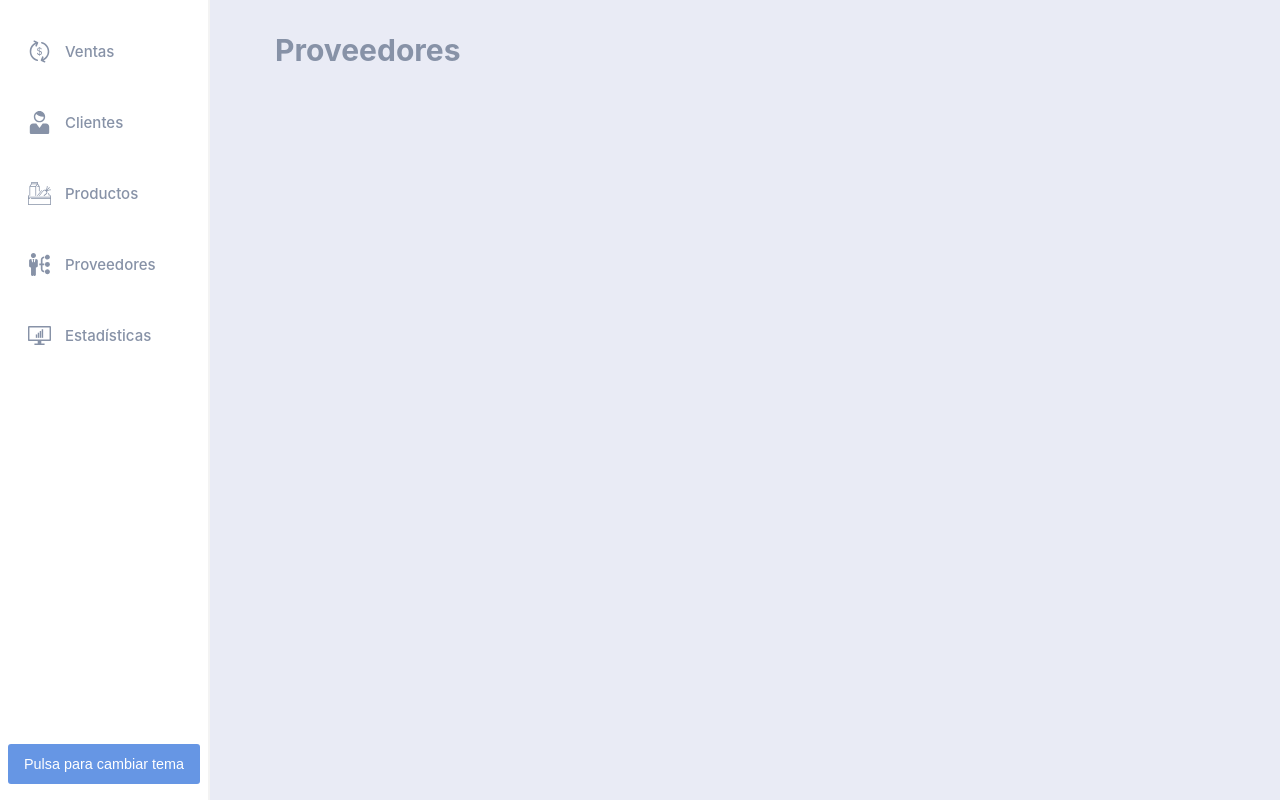
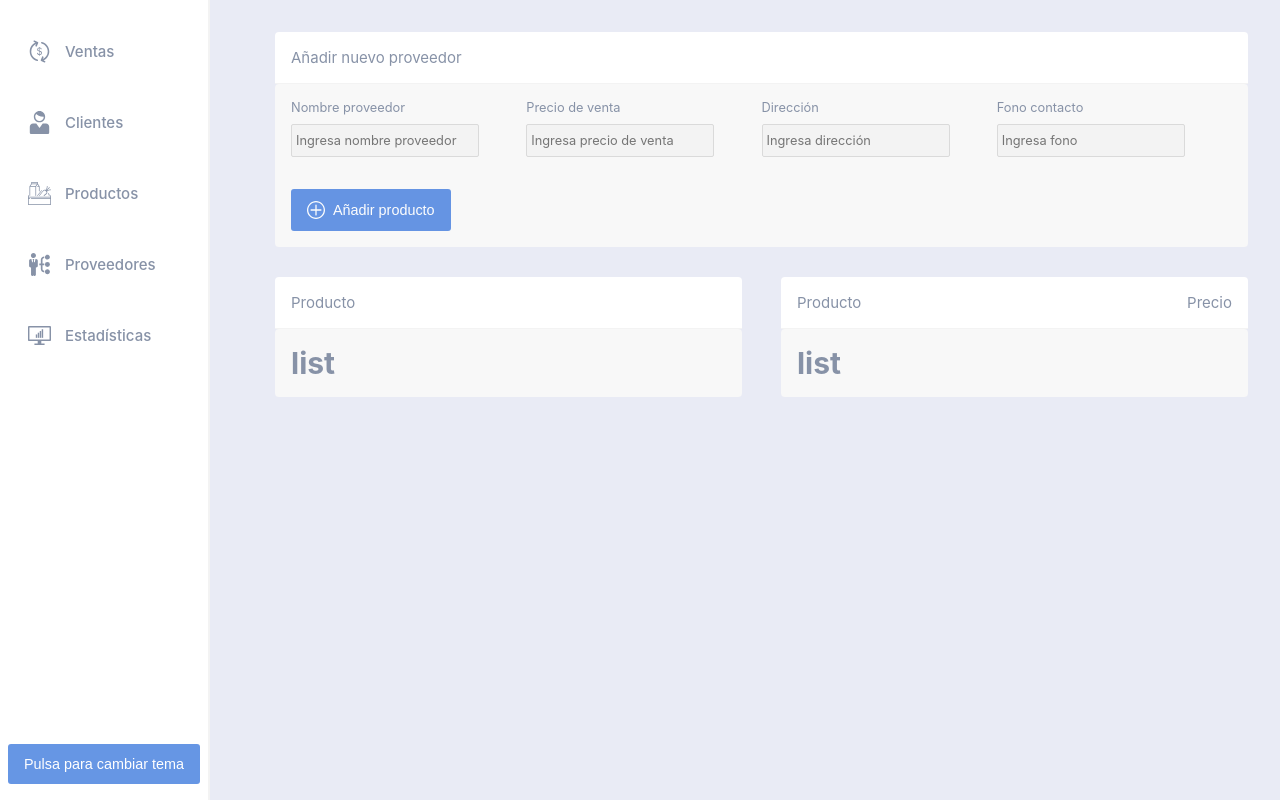
Before and after one commit to Chrossu/Yuyitos, a React (Create React App) app: page /proveedores in a window 1280 px wide. Built offline with nearby package versions, Linux system fonts and the light colour scheme; sample sign-in values are in the browser's storage.

Commit message:
Created main structure of provider form

```diff
--- a/package.json
+++ b/package.json
@@ -22,6 +22,7 @@
     "redux": "^4.0.5",
     "redux-devtools-extension": "^2.13.8",
     "redux-thunk": "^2.3.0",
+    "react-table": "^6.8.6",
     "styled-components": "^5.1.0",
     "typescript": "^3.7.5"
   },
--- /dev/null
+++ b/src/layout/providers/addProvider/AddProvider.tsx
@@ -0,0 +1,20 @@
+import * as React from 'react'
+import ProviderDataForm from './providerDataForm.tsx'
+import ProviderItemsForm from './providerItemsForm.tsx'
+
+import { } from './addProvider.style'
+
+interface ComponentProps {
+
+}
+
+const AddProvider: React.FC<ComponentProps> = props => {
+  return (
+    <>
+      <ProviderDataForm />
+      <ProviderItemsForm />
+    </>
+  )
+}
+
+export default AddProvider
--- /dev/null
+++ b/src/layout/providers/addProvider/addProvider.style.tsx
@@ -0,0 +1,5 @@
+import styled from 'styled-components'
+
+export const Styled = styled.div`
+
+`
--- /dev/null
+++ b/src/layout/providers/addProvider/index.tsx
@@ -0,0 +1,3 @@
+import AddProvider from './AddProvider'
+
+export default AddProvider
--- /dev/null
+++ b/src/layout/providers/addProvider/providerDataForm.tsx/ProviderDataForm.tsx
@@ -0,0 +1,42 @@
+import React from 'react'
+
+// import { } from './addProvider.style'
+
+import { ReactComponent as AddSVG } from 'layout/svg-repo/add.svg'
+import CardContainer from 'components/cards/cardContainer/CardContainer'
+import Input from 'components/inputs/input/Input'
+import FlexContainer from 'components/cards/flexContainer/FlexContainer'
+import Button from 'components/buttons/button/Button'
+
+interface ComponentProps {
+
+}
+
+const AddProvider: React.FC<ComponentProps> = props => {
+  return (
+    <>
+      <CardContainer header>
+        Añadir nuevo proveedor
+      </CardContainer>
+      <CardContainer flexDirection='column'>
+        <FlexContainer>
+          <FlexContainer width='25%'>
+            <Input id='productName' label='Nombre proveedor' placeholder='Ingresa nombre proveedor' width='80%' />
+          </FlexContainer>
+          <FlexContainer width='25%'>
+            <Input id='sellPrice' label='Precio de venta' placeholder='Ingresa precio de venta' width='80%' />
+          </FlexContainer>
+          <FlexContainer width='25%'>
+            <Input id='sellPrice' label='Dirección' placeholder='Ingresa dirección' width='80%' />
+          </FlexContainer>
+          <FlexContainer width='25%'>
+            <Input id='sellPrice' label='Fono contacto' placeholder='Ingresa fono' width='80%' />
+          </FlexContainer>
+        </FlexContainer>
+        <Button svg={<AddSVG />} color='primary' margin='2rem 0 0' width='fit-content'>Añadir producto</Button>
+      </CardContainer>
+    </>
+  )
+}
+
+export default AddProvider
--- /dev/null
+++ b/src/layout/providers/addProvider/providerDataForm.tsx/index.tsx
@@ -0,0 +1,3 @@
+import ProviderDataForm from './ProviderDataForm'
+
+export default ProviderDataForm
--- /dev/null
+++ b/src/layout/providers/addProvider/providerItemsForm.tsx/ProviderItemsForm.tsx
@@ -0,0 +1,66 @@
+import * as React from 'react'
+
+// import {} from './'
+
+import CardContainer from 'components/cards/cardContainer/CardContainer'
+import FlexContainer from 'components/cards/flexContainer/FlexContainer'
+
+interface ComponentProps {
+
+}
+
+const ProviderItemsForm: React.FC<ComponentProps> = props => {
+  //   const columns = [{
+  //     Header: 'RUT',
+  //     accessor: 'id_number'
+  //   }, {
+  //     Header: 'Nombre',
+  //     accessor: 'client_name'
+  //   }, {
+  //     Header: '¿Es PEP?',
+  //     accessor: 'is_pep',
+  //     Cell: (rowInfo: any) => {
+  //       const is_pep = rowInfo.original.is_pep
+  //       return is_pep ? 'Si' : 'No'
+  //     },
+  //     filterMethod: (filter: any, row: any) => {
+  //       const isPepStr = row.is_pep ? 'Si' : 'No'
+  //       return isPepStr.startsWith(filter.value)
+  //     },
+  //   }, {
+  //     Header: 'Estado',
+  //     accessor: 'state',
+  //     Cell: (rowInfo: any) => {
+  //       const state = rowInfo.original.state
+  //       return state && kycStateOptions[state] ? kycStateOptions[state].desc : ''
+  //     },
+  //     filterMethod: (filter: any, row: any) => {
+  //       const state = kycStateOptions[row.state].desc
+  //       return state.startsWith(filter.value)
+  //     },
+  //   }
+  // ]
+  return (
+    <FlexContainer marginTop='30px' justifyContent='space-between'>
+      <FlexContainer flexDirection='column' width='48%'>
+        <CardContainer header>
+          Producto
+        </CardContainer>
+        <CardContainer>
+          <h1>list</h1>
+        </CardContainer>
+      </FlexContainer>
+      <FlexContainer flexDirection='column' width='48%'>
+        <CardContainer header justifyContent='space-between'>
+          <p>Producto</p>
+          <p>Precio</p>
+        </CardContainer>
+        <CardContainer>
+          <h1>list</h1>
+        </CardContainer>
+      </FlexContainer>
+    </FlexContainer>
+  )
+}
+
+export default ProviderItemsForm
--- /dev/null
+++ b/src/layout/providers/addProvider/providerItemsForm.tsx/index.tsx
@@ -0,0 +1,3 @@
+import ProviderItemsForm from './ProviderItemsForm'
+
+export default ProviderItemsForm
--- /dev/null
+++ b/src/layout/providers/index.tsx
@@ -0,0 +1,5 @@
+import AddProvider from './addProvider'
+
+export {
+  AddProvider
+}
--- a/src/utils/colorConstants.tsx
+++ b/src/utils/colorConstants.tsx
@@ -58,7 +58,7 @@ export const DARK_DEFAULT_PRIMARY_BACKGROUND = '#111c33'
 export const DARK_DEFAULT_SECONDARY_BACKGROUND = '#15192b'
 export const DARK_DEFAULT_HOLLOW_BACKGROUND = '#0a131e'
 export const DARK_DEFAULT_TEXT = '#a6b2b7'
-export const DARK_DEFAULT_TEXT_ACTIVE = '#fffffff'
+export const DARK_DEFAULT_TEXT_ACTIVE = '#ffffff'
 
 // Sidebar colors
 export const DARK_SIDEBAR_BACKGROUND = '#0e1627'
--- a/src/views/Providers.view.tsx
+++ b/src/views/Providers.view.tsx
@@ -1,4 +1,5 @@
 import React from 'react'
+import { AddProvider } from 'layout/providers'
 
 interface ComponentProps {
 
@@ -6,7 +7,7 @@ interface ComponentProps {
 
 const ProvidersView: React.FC<ComponentProps> = props => {
   return (
-    <h1>Proveedores</h1>
+    <AddProvider />
   )
 }
 
```
